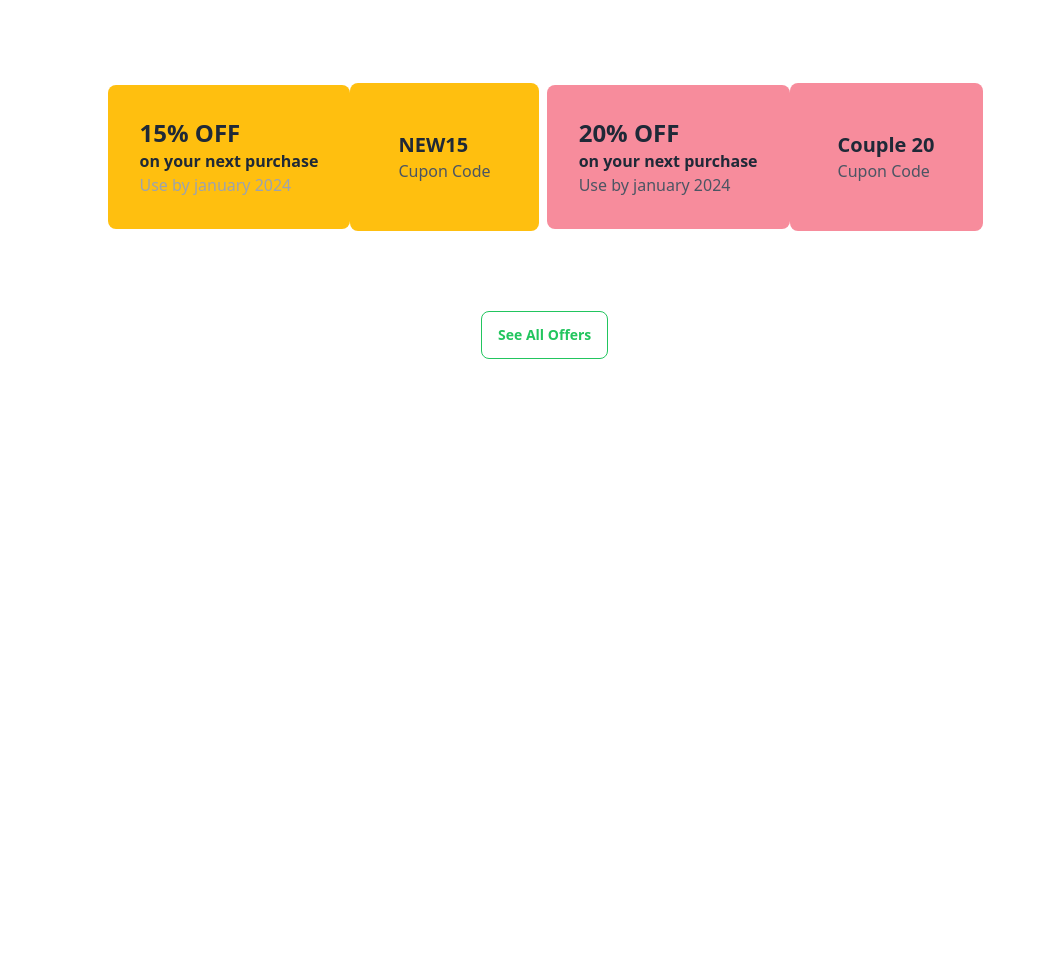
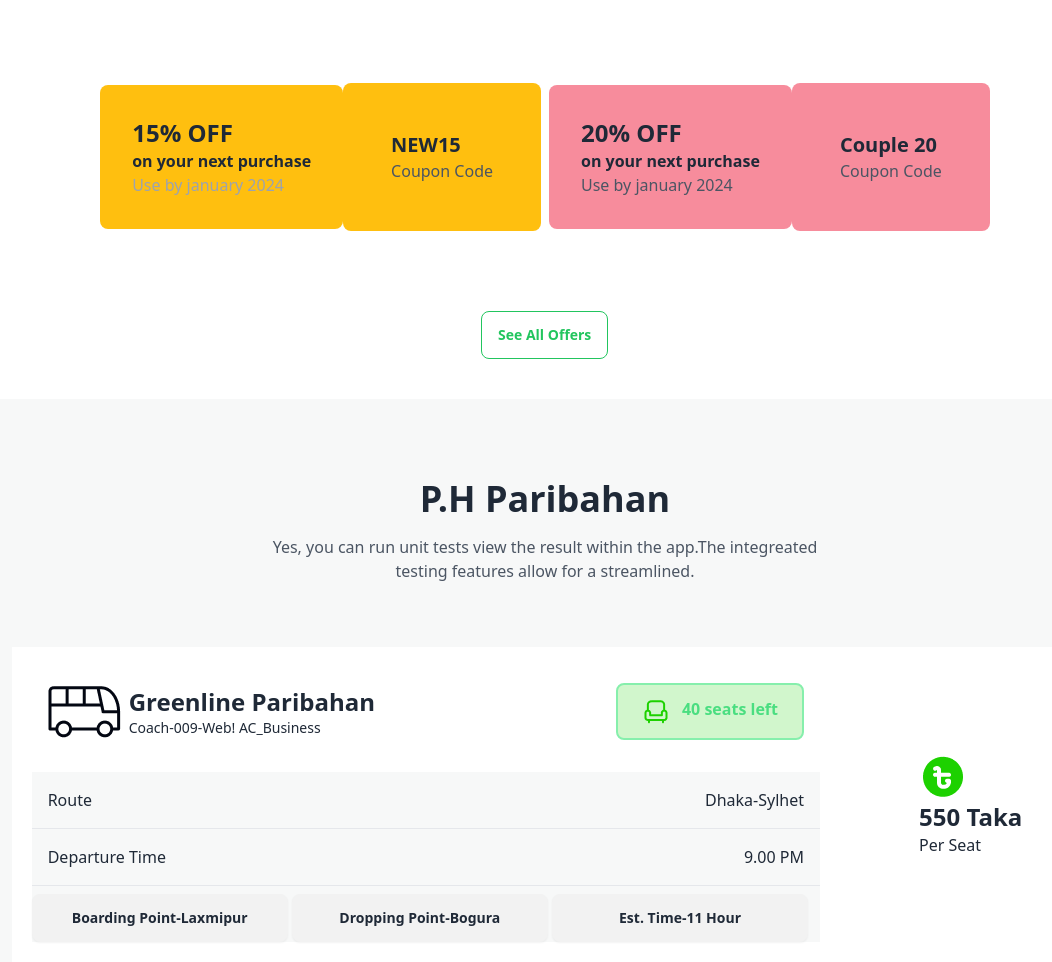
Before and after one commit to AkashAhmed007/Assignment-5, a plain HTML site: page index.html in a window 1280 px wide. Shown: the part 993-1955 px from the top of the page, without its empty margins (95-1147 px from the left). Before the commit the page ends 1352 px from the top, so only its background shows below. Drawn offline with nearby package versions, Linux system fonts and the light colour scheme.

Commit message:
P.H poribahan section added

```diff
--- a/index.html
+++ b/index.html
@@ -48,13 +48,16 @@
             <div class="">
                 <div class="text-center h-screen">
                     <h2 class="text-5xl text-white pt-32 mt-8">End-To-End Travel with <br>
-                        <span class="text-4xl text-[#1dd100] font-extrabold pt-5">P Pariphaban</span>
+                        <span class="text-4xl text-[#1dd100] font-extrabold pt-5">P Paribahan</span>
                     </h2>
                     <p class="text-gray-200 p-8 w-1/2 mx-auto">Yes, you can run unit tests view the result within the app.The integreated testing features allow for a streamlined.</p>
                     <button class="text-xl border-3 bg-[rgb(29,209,0)] rounded-lg mt-5 px-5 py-2 font-bold"><a href="#">Buy Tickets</a></button>
                 </div>
             </div>
         </section>
+    </header>
+    <main>
+        <!-- Coupon section -->
         <section class="container mx-auto w-10/12">
             <h2 class="text-2xl font-bold text-center mb-2">Best offers for you</h2>
                 <div class="flex justify-center items-center gap-2">
@@ -67,7 +70,7 @@
 
                         <div class="bg-[#ffbf0f] p-12 rounded-lg">
                             <h3 class="text-xl font-black">NEW15</h3>
-                            <p class="text-gray-600">Cupon Code</p>
+                            <p class="text-gray-600">Coupon Code</p>
                         </div>
                     </div>
 
@@ -79,17 +82,61 @@
                         </div>
                         <div class=" bg-[#f78c9c] p-12 rounded-lg">
                             <h3 class="text-xl font-black">Couple 20</h3>
-                            <p class="text-gray-600">Cupon Code</p>
+                            <p class="text-gray-600">Coupon Code</p>
                         </div>
                     </div>
                 </div>
                 <div class="w-32 mx-auto">
-                    <button class="btn btn-outline text-green-500">See All Offers</button>
+                    <button class="btn btn-outline text-green-500 mb-10">See All Offers</button>
                  </div>
+        </section>
+    <!-- P.H paribahan section -->
+        <section class="bg-[#f7f8f8]">
+            <div class="text-center p-16">
+                <h2 class="text-4xl font-bold m-4">P.H Paribahan</h2>
+                <p class="text-gray-600 w-1/2 mx-auto">Yes, you can run unit tests view the result within the app.The integreated testing features allow for a streamlined.</p>
+            </div>
+           <div class="flex justify-between items-center container mx-auto p-5 w-10/12 bg-[#ffffff]">
+            <div>
+                <div class="flex justify-between mb-4 p-4 text-sm">
+                    <div class="flex justify-center items-center gap-2">
+                        <img src="images/bus-logo.png" alt="bus-logo">
+                        <div>
+                            <h3 class="text-2xl font-bold">Greenline Paribahan</h3>
+                            <p>Coach-009-Web! AC_Business</p>
+                        </div>
+                    </div>
+                    <div class="flex gap-3 bg-[rgba(29,209,0,0.2)] px-6 py-3 border-2 border-green-300 rounded-lg">
+                        <img class="" src="images/seat-green.png" alt="bus-icon">
+                        <a href="" class= "text-base text-green-400 font-bold">40 seats left</a>
 
-        </section>
-    </header>
-    <main>
+                      </div>
+                </div>
+                <div class="bg-[#f7f8f8]">
+                    <div class="flex justify-between p-4 bg-[#f7f8f8]">
+                        <p>Route</p>
+                        <p>Dhaka-Sylhet</p>
+                    </div>
+                    <hr>
+                    <div class="flex justify-between p-4">
+                        <p>Departure Time</p>
+                        <p>9.00 PM</p>
+                    </div>
+                    <hr>
+                    <div class="w-full mx-auto  mt-2 mr-3">
+                        <button class="btn btn-wide">Boarding Point-Laxmipur</button>
+                        <button class="btn btn-wide">Dropping Point-Bogura</button>
+                        <button class="btn btn-wide">Est. Time-11 Hour</button>
+                    </div>
+                </div>
+            </div>
+             <div class="p-5 m-4">
+                <img src="images/fare.png" alt="Taka">
+                <p class="text-2xl font-bold">550 Taka</p>
+                <p>Per Seat</p>
+             </div>
+        </div>
+    </section>
 
     </main>
     <footer>
```
